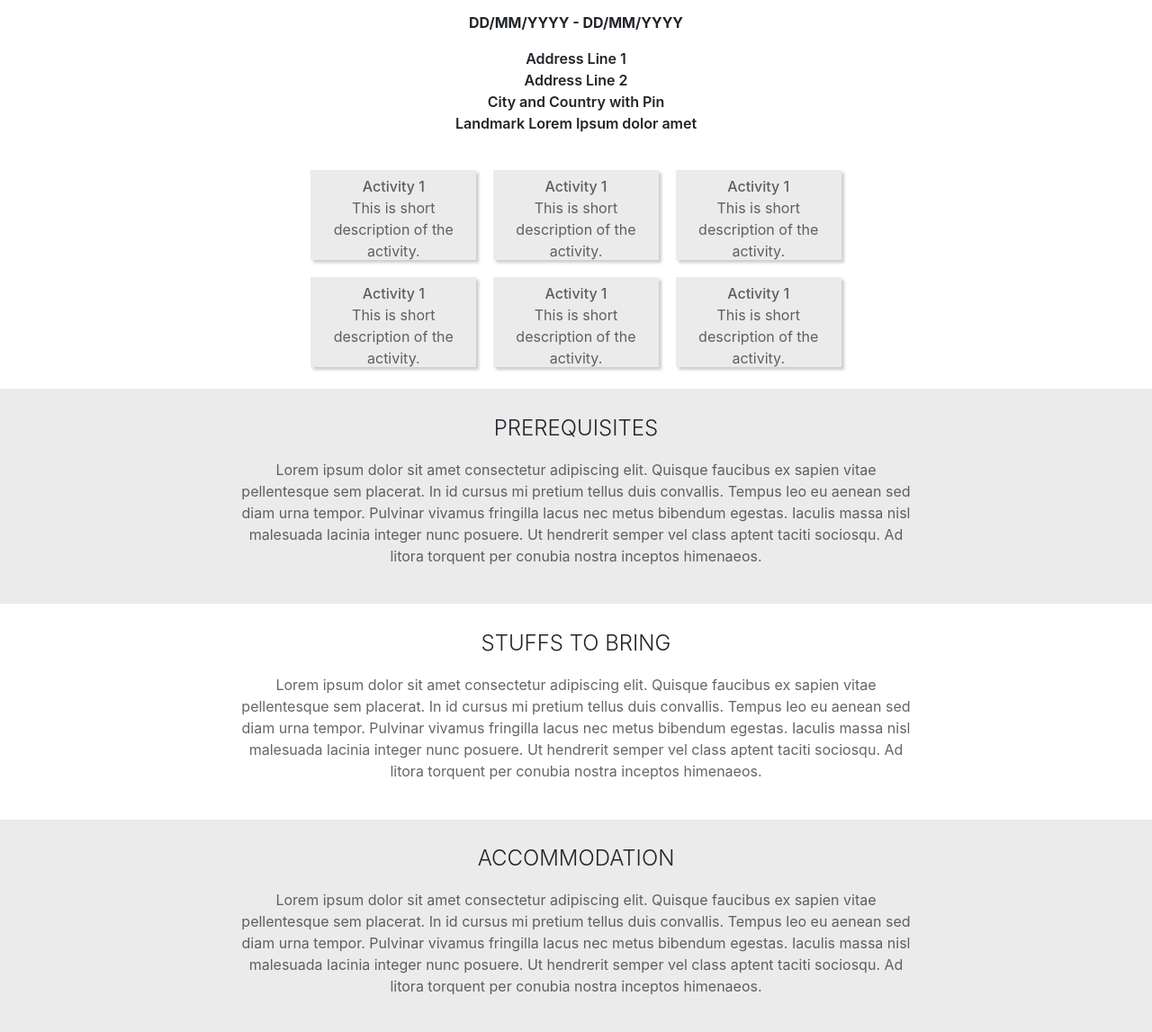
After one commit to webwritart/Alakh_Vigyani, a Flask app: page /spiritual/retreats in a window 1280 px wide. The commit adds this page. Shown: the part 1011-2158 px from the top of the page at 90% size. Run offline with Flask 3, Linux system fonts and the light colour scheme; some libraries are stand-ins or nearby versions.

Commit message:
retreat template draft 1

```diff
--- a/app.py
+++ b/app.py
@@ -7,6 +7,7 @@ from routes.main import main
 from routes.school import school
 from routes.writings import writings
 from routes.about import about
+from routes.spiritual import spiritual
 
 
 load_dotenv()
@@ -22,6 +23,7 @@ mail.init_app(app)
 
 
 app.register_blueprint(main, url_prefix='/')
+app.register_blueprint(spiritual, url_prefix='/spiritual')
 app.register_blueprint(school, url_prefix='/school')
 app.register_blueprint(writings, url_prefix='/writings')
 app.register_blueprint(about, url_prefix='/about')
--- /dev/null
+++ b/routes/spiritual.py
@@ -0,0 +1,8 @@
+from flask import Blueprint, render_template, request, flash, session, url_for, redirect
+from extensions import current_year
+
+spiritual = Blueprint('spiritual', __name__, static_folder='static', template_folder='templates/spiritual')
+
+@spiritual.route('/retreats', methods=['GET', 'POST'])
+def retreats():
+    return render_template('retreats.html', current_year=current_year)
--- a/routes/templates/main/base.html
+++ b/routes/templates/main/base.html
@@ -27,6 +27,7 @@
     <div id="brand"><a href="/">ALAKH VIGYANI</a></div>
     <nav>
       <ul>
+        <li><a href="{{ url_for('spiritual.retreats') }}">RETREATS</a></li>
         <li><a href="{{ url_for('school.home') }}">SCHOOL</a></li>
         <li><a href="{{ url_for('writings.home') }}">WRITINGS</a></li>
         <li><a href="{{ url_for('about.home') }}">ABOUT</a></li>
@@ -37,6 +38,7 @@
       <div class="bar2"></div>
       <div class="bar3"></div>
       <ul class="mobile-menu">
+        <li><a href="{{ url_for('spiritual.retreats') }}">RETREATS</a></li>
         <li><a href="{{ url_for('school.home') }}">SCHOOL</a></li>
         <li><a href="{{ url_for('writings.home') }}">WRITINGS</a></li>
         <li><a href="{{ url_for('about.home') }}">ABOUT</a></li>
--- /dev/null
+++ b/routes/templates/spiritual/retreats.html
@@ -0,0 +1,136 @@
+{% extends "base.html" %}
+{% block content %}
+<style>
+    .retreat-container {
+        width:100%;
+        display: flex;
+        flex-direction: column;
+        align-items: center;
+        justify-content:center;
+    }
+    .retreat-container img {
+
+    }
+    .retreat-intro-box {
+        position:relative;
+        display:flex;
+        flex-direction:column;
+        background: white;
+        margin-top: -10%;
+        width: 60%;
+        align-items:center;
+    }
+    .heading-medium {
+        padding-top: 2%;
+        margin-bottom:0%;
+    }
+    .text-bold {
+        padding-top: 5%;
+    }
+    .retreat-venue {
+        width: 50%;
+    }
+    .retreat-activities {
+        display:flex;
+        flex-direction:row;
+        flex-wrap:wrap;
+        width: 100%;
+        align-items:center;
+        padding: 2% 10%;
+        justify-content:center;
+    }
+    .retreat-activities-card {
+        width: 30%;
+        height:100px;
+        background: #EBEBEB;
+        padding: 1% 2%;
+        box-shadow: 3px 3px 3px rgba(0, 0, 0, 0.2);
+        margin: 1.5%;
+    }
+    .retreat-activities-card-heading {
+        font-weight: 500;
+        opacity:0.7;
+        margin-bottom:0;
+    }
+    .retreat-activities-card-text {
+        font-weight: 400;
+        padding-top:0;
+        opacity: 0.7;
+    }
+    .retreat-prerequisites, .retreat-accommodation {
+        background:#EBEBEB;
+        width: 100%;
+        text-align: center;
+        padding: 2% 20%;
+    }
+    .retreat-prerequisites-text, .retreat-to-bring-text, .retreat-accommodation-text {
+        font-weight: 400;
+        opacity: .7;
+    }
+    .retreat-to-bring {
+        background:#FFFFFF;
+        text-align: center;
+        padding: 2% 20%;
+        width: 100%;
+    }
+
+</style>
+<div class="retreat-container">
+    <img src="../static/images/spiritual/retreats/header.jpg" width="100%">
+    <div class="retreat-intro-box">
+        <p class="heading-medium text-center">RETREAT TITLE</p>
+        <p class="text-medium text-center">This is the summary of the retreat in as brief words as possible.</p>
+        <p class="text-bold text-center">DD/MM/YYYY - DD/MM/YYYY</p>
+        <p class="retreat-venue text-medium text-center">Address Line 1 <br> Address Line 2 <br> City and Country with Pin <br>Landmark Lorem Ipsum dolor amet</p>
+        <div class="retreat-activities">
+            <div class="retreat-activities-card text-center">
+                <p class="retreat-activities-card-heading">Activity 1</p>
+                <p class="retreat-activities-card-text">This is short description of the activity.</p>
+            </div>
+            <div class="retreat-activities-card text-center">
+                <p class="retreat-activities-card-heading">Activity 1</p>
+                <p class="retreat-activities-card-text">This is short description of the activity.</p>
+            </div>
+            <div class="retreat-activities-card text-center">
+                <p class="retreat-activities-card-heading">Activity 1</p>
+                <p class="retreat-activities-card-text">This is short description of the activity.</p>
+            </div>
+            <div class="retreat-activities-card text-center">
+                <p class="retreat-activities-card-heading">Activity 1</p>
+                <p class="retreat-activities-card-text">This is short description of the activity.</p>
+            </div>
+            <div class="retreat-activities-card text-center">
+                <p class="retreat-activities-card-heading">Activity 1</p>
+                <p class="retreat-activities-card-text">This is short description of the activity.</p>
+            </div>
+            <div class="retreat-activities-card text-center">
+                <p class="retreat-activities-card-heading">Activity 1</p>
+                <p class="retreat-activities-card-text">This is short description of the activity.</p>
+            </div>
+        </div>
+    </div>
+    <div class="retreat-prerequisites">
+        <p class="heading-small">PREREQUISITES</p>
+        <p class="retreat-prerequisites-text">Lorem ipsum dolor sit amet consectetur adipiscing elit. Quisque faucibus ex sapien vitae pellentesque sem
+            placerat. In id cursus mi pretium tellus duis convallis. Tempus leo eu aenean sed diam urna tempor. Pulvinar
+            vivamus fringilla lacus nec metus bibendum egestas. Iaculis massa nisl malesuada lacinia integer nunc posuere.
+            Ut hendrerit semper vel class aptent taciti sociosqu. Ad litora torquent per conubia nostra inceptos himenaeos.</p>
+    </div>
+    <div class="retreat-to-bring">
+        <p class="heading-small">STUFFS TO BRING</p>
+        <p class="retreat-to-bring-text">Lorem ipsum dolor sit amet consectetur adipiscing elit. Quisque faucibus ex sapien vitae pellentesque sem
+            placerat. In id cursus mi pretium tellus duis convallis. Tempus leo eu aenean sed diam urna tempor. Pulvinar
+            vivamus fringilla lacus nec metus bibendum egestas. Iaculis massa nisl malesuada lacinia integer nunc posuere.
+            Ut hendrerit semper vel class aptent taciti sociosqu. Ad litora torquent per conubia nostra inceptos himenaeos.</p>
+    </div>
+    <div class="retreat-accommodation">
+        <p class="heading-small">ACCOMMODATION</p>
+        <p class="retreat-accommodation-text">Lorem ipsum dolor sit amet consectetur adipiscing elit. Quisque faucibus ex sapien vitae pellentesque sem
+            placerat. In id cursus mi pretium tellus duis convallis. Tempus leo eu aenean sed diam urna tempor. Pulvinar
+            vivamus fringilla lacus nec metus bibendum egestas. Iaculis massa nisl malesuada lacinia integer nunc posuere.
+            Ut hendrerit semper vel class aptent taciti sociosqu. Ad litora torquent per conubia nostra inceptos himenaeos.</p>
+    </div>
+    <img src="../static/images/spiritual/retreats/accommodation.jpg">
+</div>
+
+{% endblock %}
--- a/static/css/styles.css
+++ b/static/css/styles.css
@@ -18,6 +18,18 @@ body {
 }
 .text-right {
     text-align: right;
+}
+.text-bold {
+    text-size: .75rem;
+    font-weight: bold;
+}
+.text-medium {
+    text-size: .75rem;
+    font-weight: 600;
+}
+.text-normal {
+    text-size: .75rem;
+    font-weight: 400;
 }
 
 /* -------------------------------------------------------- HEADINGS ------------------------------------------------ */
```
